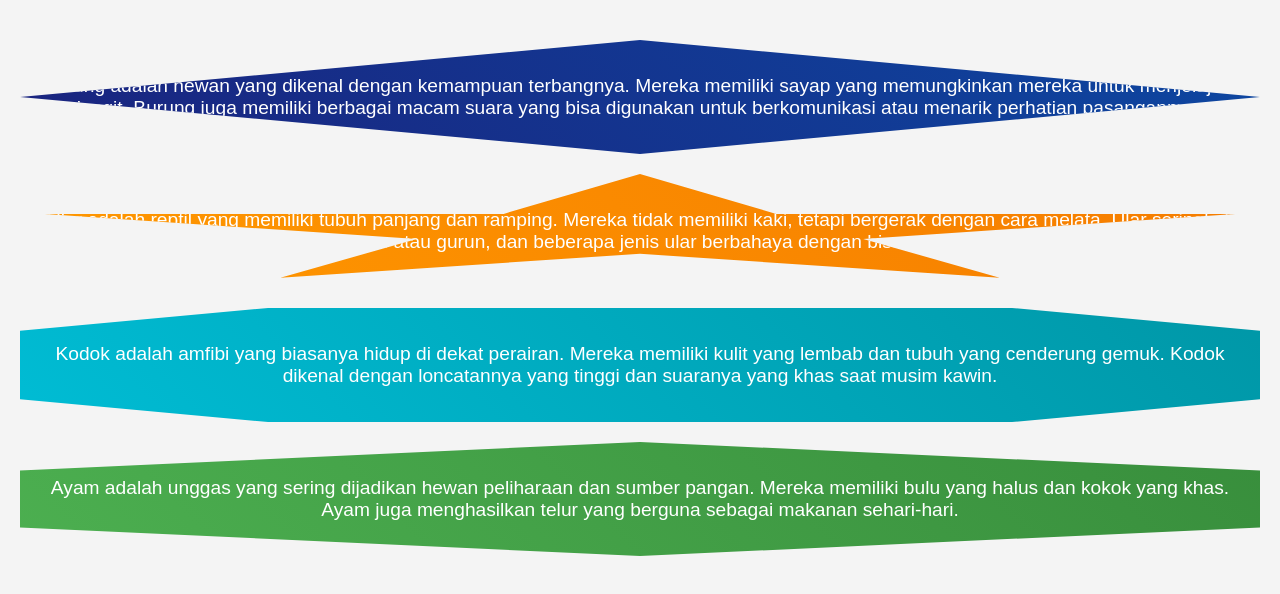
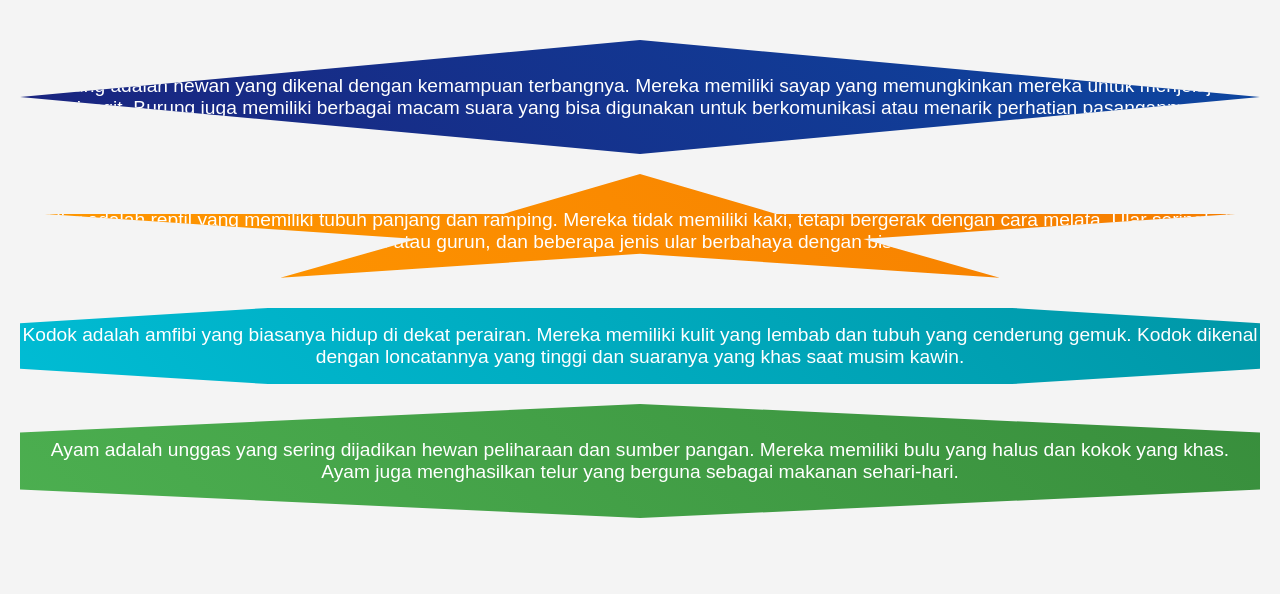
Before and after one commit to SAFF35/C11, a plain HTML site: page index.html in a window 1280 px wide. Drawn offline with Linux system fonts and the light colour scheme.

Commit message:
Update index.html

```diff
--- a/index.html
+++ b/index.html
@@ -36,6 +36,7 @@
             background: linear-gradient(45deg, #ff9800, #f57c00);
             clip-path: polygon(50% 0%, 61% 35%, 98% 35%, 68% 57%, 79% 91%, 50% 70%, 21% 91%, 32% 57%, 2% 35%, 39% 35%);
             padding: 20px;
+            radius: 10px;
             margin: 20px 0;
             color: white;
             text-align: center;
@@ -50,7 +51,8 @@
             display: block;
             background: linear-gradient(45deg, #00bcd4, #0097a7);
             clip-path: polygon(20% 0%, 80% 0%, 100% 20%, 100% 80%, 80% 100%, 20% 100%, 0% 80%, 0% 20%);
-            padding: 20px;
+            padding: 1px;
+            radius: 10px;
             margin: 20px 0;
             color: white;
             text-align: center;
@@ -66,6 +68,7 @@
             background: linear-gradient(45deg, #4caf50, #388e3c);
             clip-path: polygon(50% 0%, 100% 25%, 100% 75%, 50% 100%, 0% 75%, 0% 25%);
             padding: 20px;
+            radius: 10px;
             margin: 20px 0;
             color: white;
             text-align: center;
```
